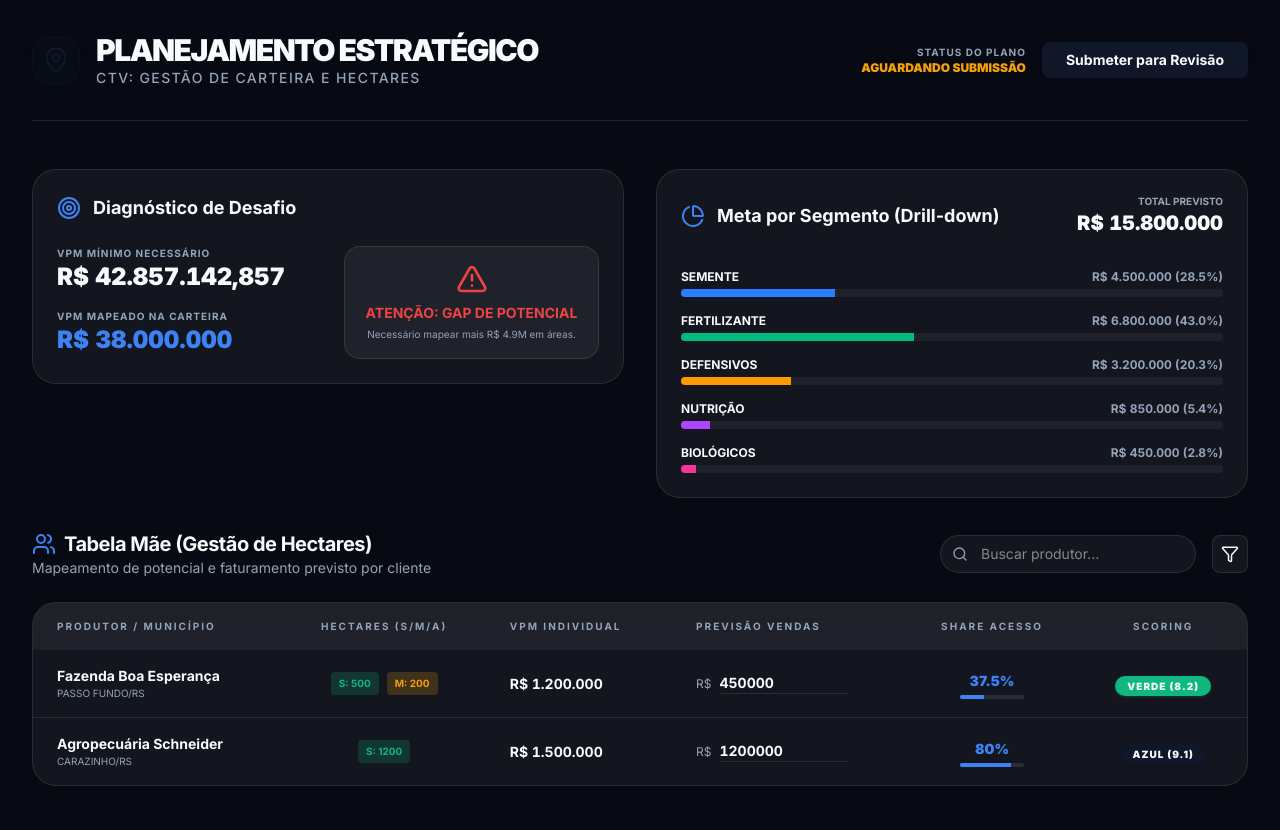
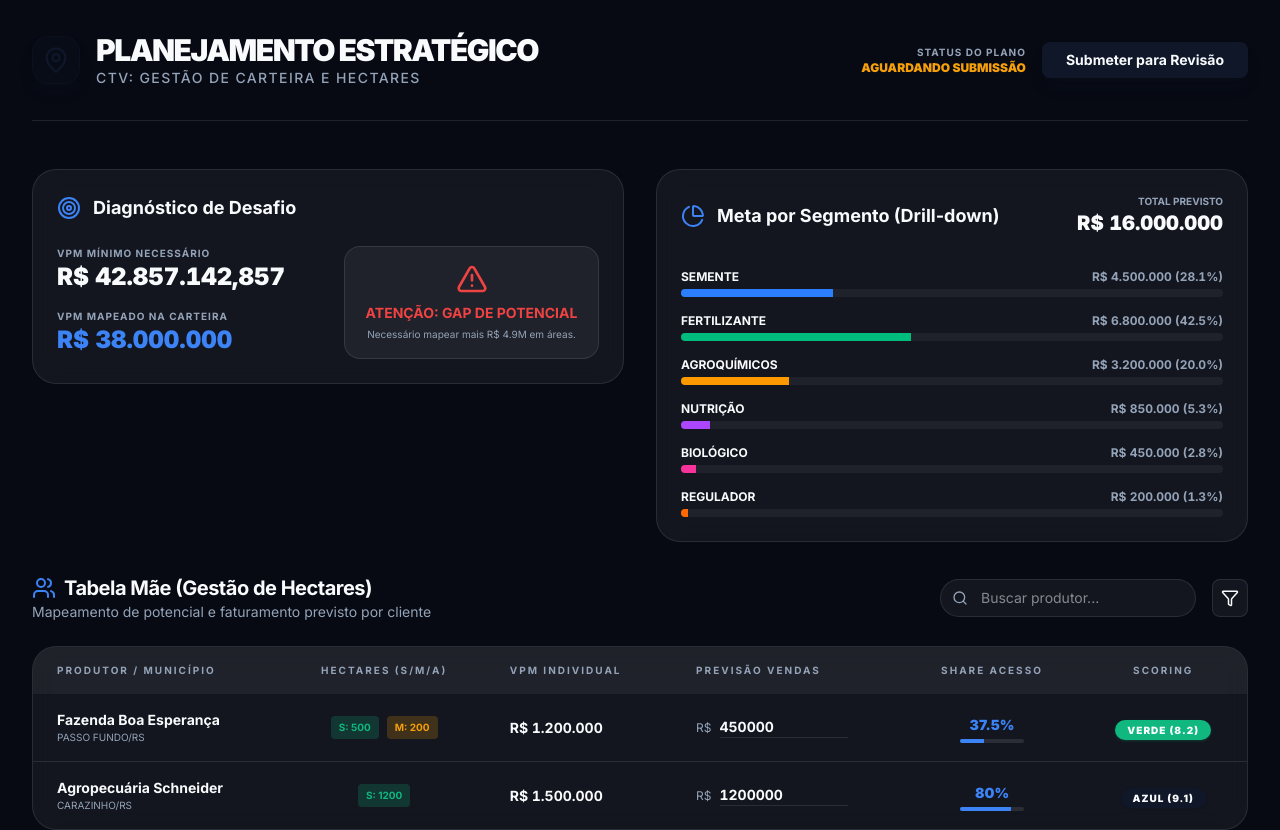
Before and after one commit to Sagrado-Express/Metacampo, a Next.js app: page /ctv in a window 1280 px wide. Shown: the top 830 px of the page. Built offline with nearby package versions, Linux system fonts and the light colour scheme.

Commit message:
Fix: Update UI components with new segment nomenclature to resolve build errors

```diff
--- a/src/components/admin/ITAAConfig.tsx
+++ b/src/components/admin/ITAAConfig.tsx
@@ -11,16 +11,18 @@ export default function ITAAConfig() {
     'Soja': ITAAEngine.calculateITAA('Soja', {
       'Semente': 800,
       'Fertilizante': 1200,
-      'Defensivos': 900,
+      'Agroquímicos': 900,
       'Nutrição': 300,
-      'Biológicos': 150
+      'Biológico': 150,
+      'Regulador de Crescimento': 0
     }),
     'Milho': ITAAEngine.calculateITAA('Milho', {
       'Semente': 600,
       'Fertilizante': 1500,
-      'Defensivos': 700,
+      'Agroquímicos': 700,
       'Nutrição': 250,
-      'Biológicos': 100
+      'Biológico': 100,
+      'Regulador de Crescimento': 0
     })
   })
 
--- a/src/components/ctv/PlanningWidgets.tsx
+++ b/src/components/ctv/PlanningWidgets.tsx
@@ -57,9 +57,10 @@ export function SegmentDrillDown() {
   const segments = [
     { label: 'Semente', value: 4500000, color: 'bg-blue-500' },
     { label: 'Fertilizante', value: 6800000, color: 'bg-emerald-500' },
-    { label: 'Defensivos', value: 3200000, color: 'bg-amber-500' },
+    { label: 'Agroquímicos', value: 3200000, color: 'bg-amber-500' },
     { label: 'Nutrição', value: 850000, color: 'bg-purple-500' },
-    { label: 'Biológicos', value: 450000, color: 'bg-pink-500' },
+    { label: 'Biológico', value: 450000, color: 'bg-pink-500' },
+    { label: 'Regulador', value: 200000, color: 'bg-orange-500' },
   ]
 
   const total = segments.reduce((acc, s) => acc + s.value, 0)
--- a/src/components/manager/BudgetManager.tsx
+++ b/src/components/manager/BudgetManager.tsx
@@ -7,7 +7,7 @@ import { Landmark, Calendar, ChevronDown, Split, Info } from 'lucide-react'
 export default function BudgetManager() {
   const [activeMonth, setActiveMonth] = useState('Outubro')
 
-  const segments = ['Semente', 'Fertilizante', 'Defensivos', 'Nutrição', 'Biológicos']
+  const segments = ['Semente', 'Fertilizante', 'Agroquímicos', 'Nutrição', 'Biológico', 'Regulador de Crescimento']
   const months = ['Setembro', 'Outubro', 'Novembro', 'Dezembro', 'Janeiro', 'Fevereiro']
 
   return (
```
